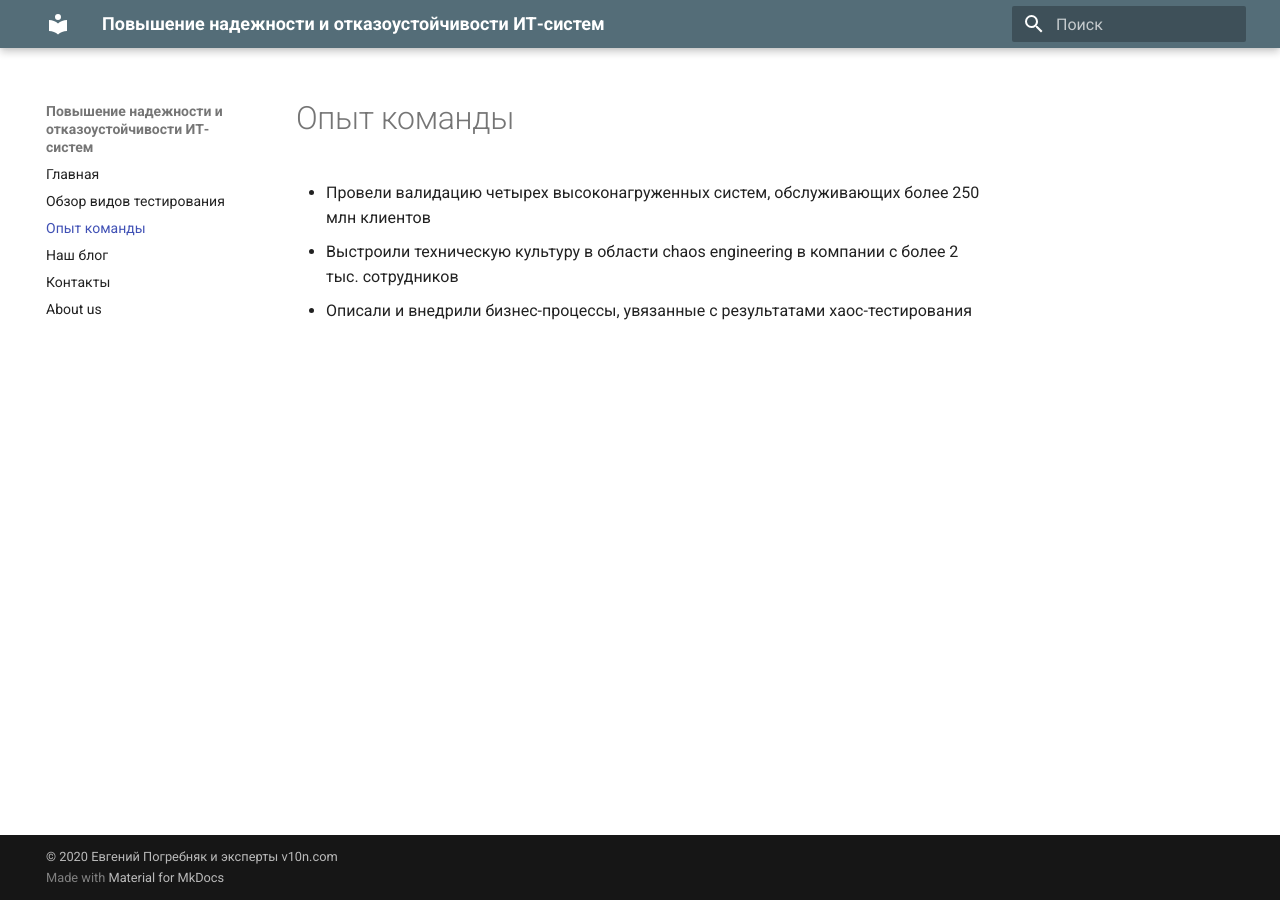
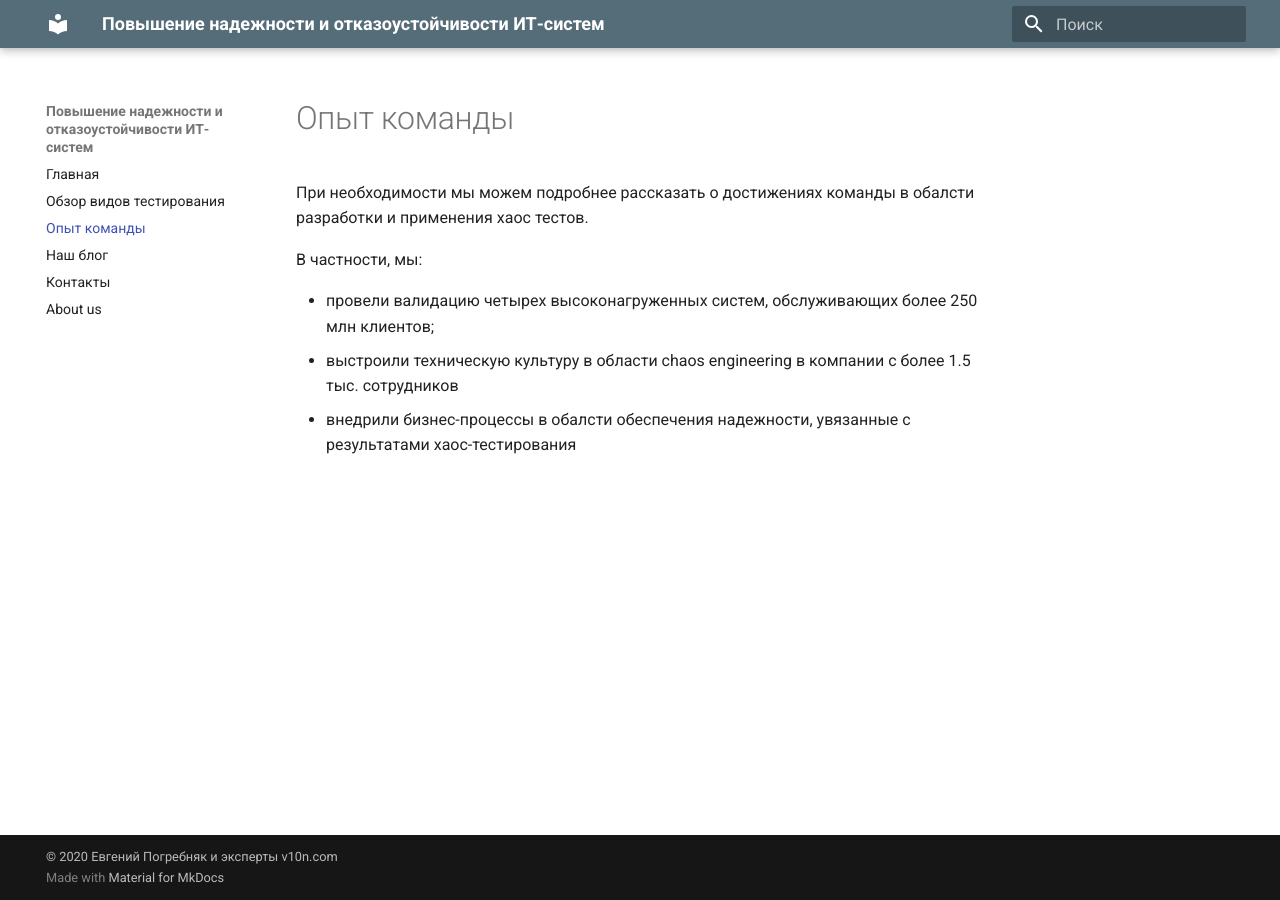
Before and after one commit to epogrebnyak/mkdocs-actionable, an MkDocs documentation site: the page built from docs/team.md, in a window 1280 px wide. Built offline with MkDocs 1.6.1 and Material for MkDocs 9.7.7, drawn with Linux system fonts in a browser that asks for light colours.

Commit message:
Update team.md

```diff
--- a/docs/team.md
+++ b/docs/team.md
@@ -1,5 +1,11 @@
 # Опыт команды
 
-- Провели валидацию четырех высоконагруженных систем, обслуживающих более 250 млн клиентов
-- Выстроили техническую культуру в области chaos engineering в компании с более 2 тыс. сотрудников
-- Описали и внедрили бизнес-процессы, увязанные с результатами хаос-тестирования
+При необходимости мы можем подробнее рассказать
+о достижениях команды в обалсти разработки и
+применения хаос тестов.
+
+В частности, мы:
+
+- провели валидацию четырех высоконагруженных систем, обслуживающих более 250 млн клиентов;
+- выстроили техническую культуру в области chaos engineering в компании с более 1.5 тыс. сотрудников
+- внедрили бизнес-процессы в обалсти обеспечения надежности, увязанные с результатами хаос-тестирования
```
